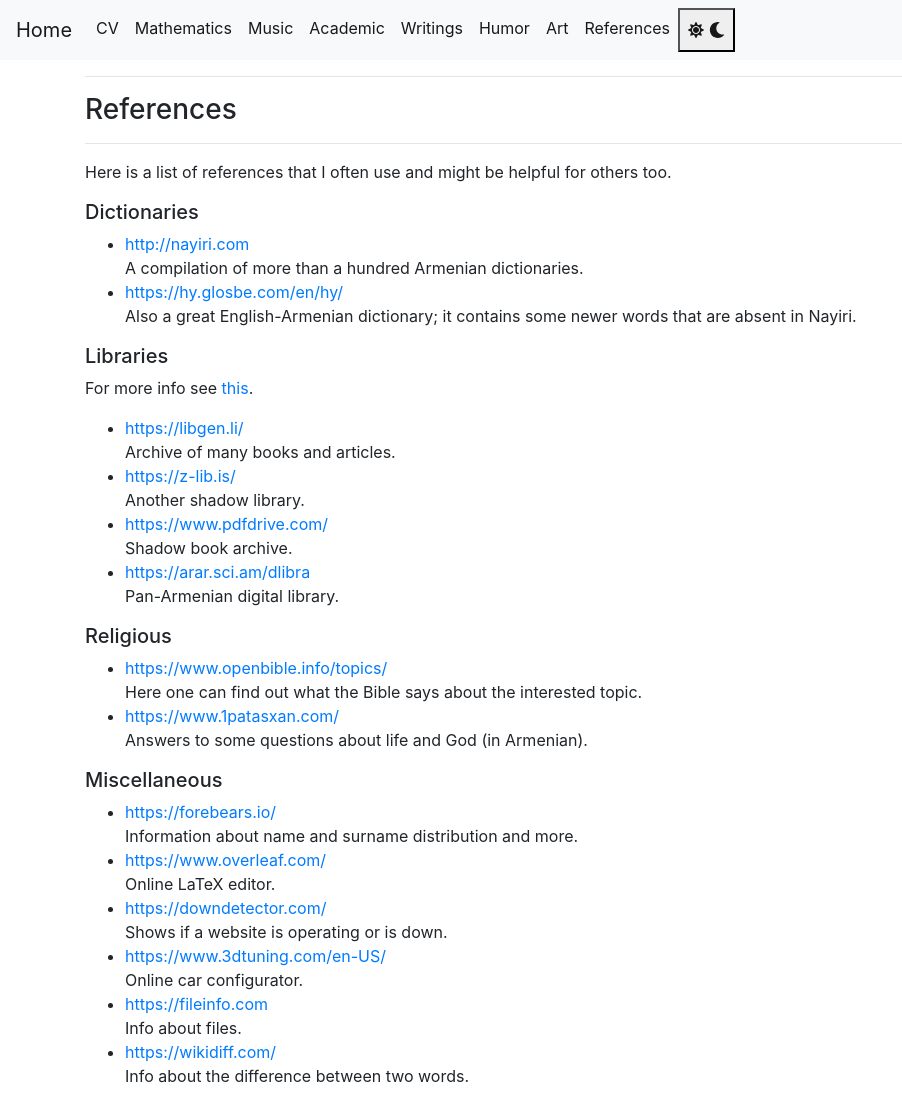
After one commit to saro2808/website, a Flask app: page /references in a window 1280 px wide. The commit adds this page. Shown: the whole page, without its empty margins (0-902 px from the left). Run offline with Flask 3, Linux system fonts and the light colour scheme; some libraries are stand-ins or nearby versions.

Commit message:
added references

```diff
--- a/main.py
+++ b/main.py
@@ -85,9 +85,11 @@ def cv():
 
 @app.route('/mathematics')
 def mathematics():
-    with open('static/json/selected_solutions.json', 'r') as file:
-        solutions = json.load(file)['solutions']
-    return render_template('mathematics.html', solutions=solutions)
+    with open('static/json/mathematics.json', 'r') as file:
+        loaded = json.load(file)
+    solutions = loaded['solutions']
+    references = loaded['references']
+    return render_template('mathematics.html', solutions=solutions, references=references)
 
 
 @app.route('/mathematics/<category>/all')
@@ -110,9 +112,11 @@ def music():
 
 @app.route('/academic')
 def academic():
-    with open('static/json/courses.json', 'r') as file:
-        course_categories = json.load(file)['categories']
-    return render_template('academic.html', course_categories=course_categories)
+    with open('static/json/academic.json', 'r') as file:
+        loaded = json.load(file)
+    course_categories = loaded['categories']
+    references = loaded['references']
+    return render_template('academic.html', course_categories=course_categories, references=references)
 
 @app.route('/writings')
 def writings():
@@ -149,3 +153,9 @@ def art():
     if len(files) % 2:
         files += [[files[-1]]]
     return render_template('art.html', files=files)
+
+@app.route('/references')
+def references():
+    with open('static/json/sites.json', 'r') as file:
+        sites = json.load(file)['sites']
+    return render_template('references.html', sites=sites)
--- /dev/null
+++ b/static/json/sites.json
@@ -0,0 +1,81 @@
+{
+  "sites": [
+    {
+      "category": "Dictionaries",
+      "list": [
+        {
+          "url": "http://nayiri.com",
+          "description": "A compilation of more than a hundred Armenian dictionaries."
+        },
+        {
+          "url": "https://hy.glosbe.com/en/hy/",
+          "description": "Also a great English-Armenian dictionary; it contains some newer words that are absent in Nayiri."
+        }
+      ]
+    },
+    {
+      "category": "Libraries",
+      "description": "For more info see <a href=\"https://en.wikipedia.org/wiki/File_sharing\">this</a>.",
+      "list": [
+        {
+          "url": "https://libgen.li/",
+          "description": "Archive of many books and articles."
+        },
+        {
+          "url": "https://z-lib.is/",
+          "description": "Another shadow library."
+        },
+        {
+          "url": "https://www.pdfdrive.com/",
+          "description": "Shadow book archive."
+        },
+        {
+          "url": "https://arar.sci.am/dlibra",
+          "description": "Pan-Armenian digital library."
+        }
+      ]
+    },
+    {
+      "category": "Religious",
+      "list": [
+        {
+          "url": "https://www.openbible.info/topics/",
+          "description": "Here one can find out what the Bible says about the interested topic."
+        },
+        {
+          "url": "https://www.1patasxan.com/",
+          "description": "Answers to some questions about life and God (in Armenian)."
+        }
+      ]
+    },
+    {
+      "category": "Miscellaneous",
+      "list": [
+        {
+          "url": "https://forebears.io/",
+          "description": "Information about name and surname distribution and more."
+        },
+        {
+          "url": "https://www.overleaf.com/",
+          "description": "Online LaTeX editor."
+        },
+        {
+          "url": "https://downdetector.com/",
+          "description": "Shows if a website is operating or is down."
+        },
+        {
+          "url": "https://www.3dtuning.com/en-US/",
+          "description": "Online car configurator."
+        },
+        {
+          "url": "https://fileinfo.com",
+          "description": "Info about files."
+        },
+        {
+          "url": "https://wikidiff.com/",
+          "description": "Info about the difference between two words."
+        }
+      ]
+    }
+  ]
+}
--- a/templates/base.html
+++ b/templates/base.html
@@ -76,6 +76,9 @@
                 <a class="nav-link" href="{{ url_for('art') }}">Art</a>
             </li>
             <li class="nav-item active">
+                <a class="nav-link" href="{{ url_for('references') }}">References</a>
+            </li>
+            <li class="nav-item active">
                 <button class="nav-link" onclick="toggleDarkMode()" id="darkModeToggle">
                     <i class="fas fa-sun"></i> <!-- Light mode icon -->
                     <i class="fas fa-moon"></i> <!-- Dark mode icon -->
--- /dev/null
+++ b/templates/references.html
@@ -0,0 +1,22 @@
+{% extends "base.html" %}
+
+{% block content %}
+<hr>
+<h3>References</h3>
+<hr>
+<p>Here is a list of references that I often use and might be helpful for others too.</p>
+{% for category in sites %}
+<h5>{{ category['category'] }}</h5>
+{% if 'description' in category %}
+<p>{{ category['description'] | safe }}</p>
+{% endif %}
+<ul>
+{% for site in category['list'] %}
+<li>
+    <a href="{{ site['url'] }}">{{ site['url'] }}</a><br>
+    {{ site['description'] }}
+</li>
+{% endfor %}
+</ul>
+{% endfor %}
+{% endblock %}
```
Also changed, not shown: static/json/academic.json (renamed from static/json/courses.json, +44 -0 lines), static/json/mathematics.json (renamed from static/json/selected_solutions.json, +24 -0 lines), templates/academic.html (+13 -0 lines), templates/mathematics.html (+13 -0 lines), templates/music.html (+7 -0 lines), README.md.
